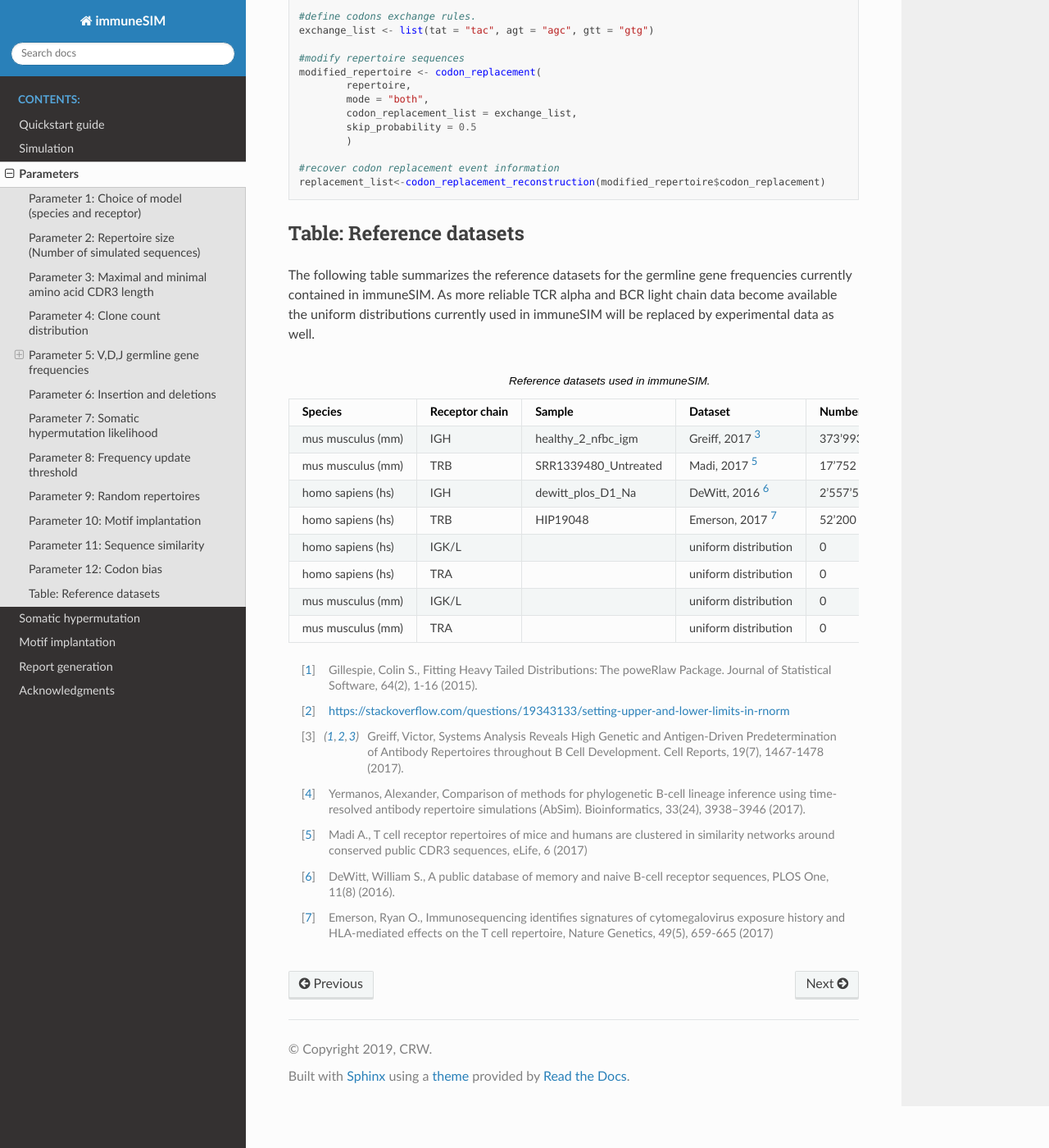
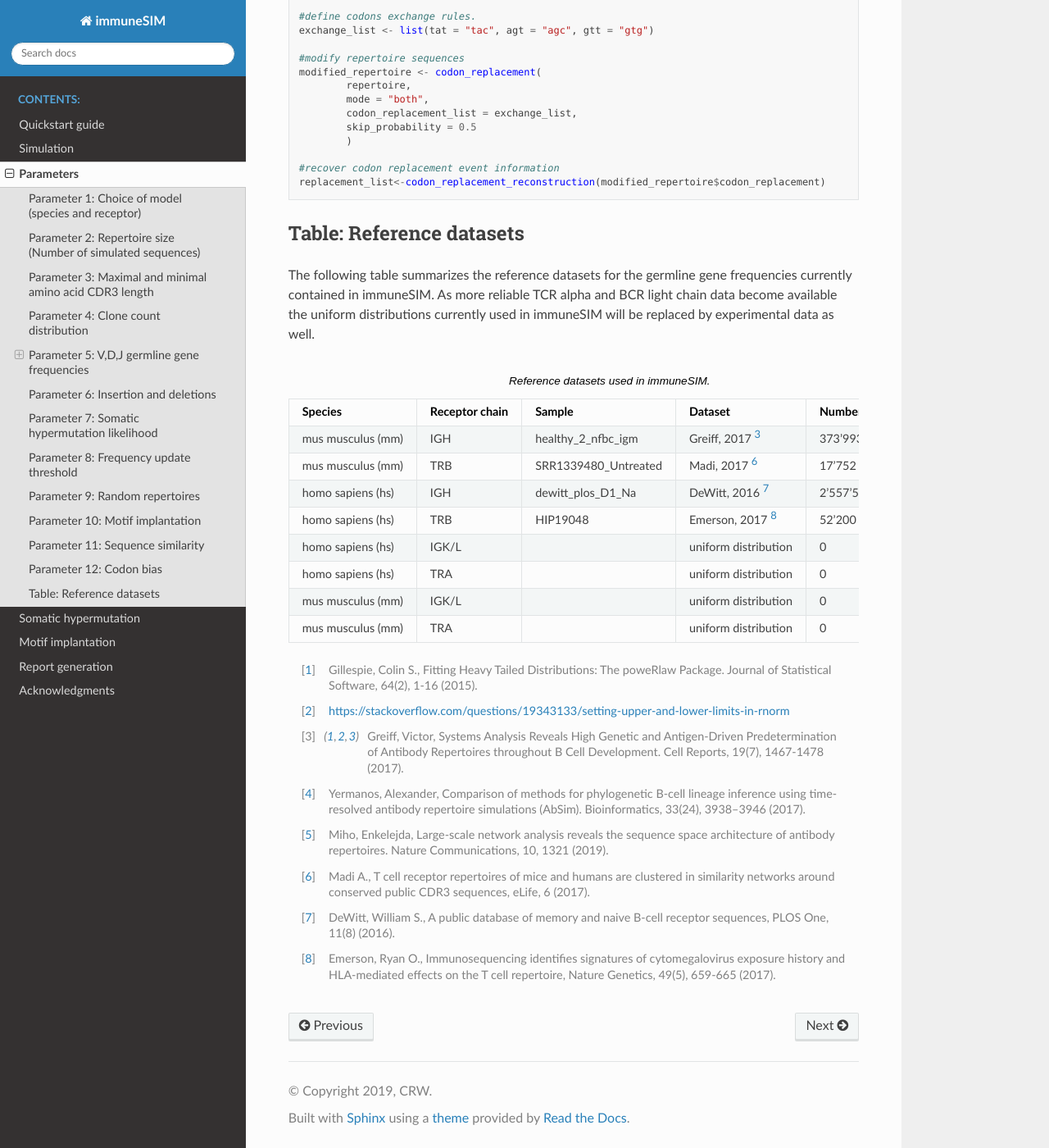
Before and after one commit to GreiffLab/immuneSIM, a Sphinx documentation site: the page built from docs/source/parameters.rst, in a window 1280 px wide and 1400 px high, scrolled down 5914 px. Shown: the whole window at 82% size. Built offline with Sphinx 7.4.7 and the Read the Docs theme 2.0.0, drawn with Linux system fonts in a browser that asks for light colours; formulas are drawn with MathJax 3; some of the changed text lies outside the part shown.

Commit message:
Update parameters.rst

```diff
--- a/docs/source/parameters.rst
+++ b/docs/source/parameters.rst
@@ -17,11 +17,13 @@
 *   :ref:`parameter_VDJ`
 *   :ref:`parameter_insdel`
 *   :ref:`parameter_shm`
+*   :ref:`parameter_freq`
+*   :ref:`parameter_random`
 *   :ref:`parameter_motif`
-*   :ref:`parameter_freq`
 *   :ref:`parameter_similarity`
 *   :ref:`parameter_codonbias`
-*   :ref:`parameter_random`
+
+
 
 
 
@@ -308,17 +310,17 @@
    * - mus musculus (mm)
      - TRB
      - SRR1339480_Untreated
-     - Madi, 2017 [5]_
+     - Madi, 2017 [6]_
      - 17'752
    * - homo sapiens (hs)
      - IGH
      - dewitt_plos_D1_Na
-     - DeWitt, 2016 [6]_
+     - DeWitt, 2016 [7]_
      - 2'557'564
    * - homo sapiens (hs)
      - TRB
      - HIP19048
-     - Emerson, 2017 [7]_
+     - Emerson, 2017 [8]_
      - 52'200
    * - homo sapiens (hs)
      - IGK/L
@@ -345,6 +347,7 @@
 .. [2] https://stackoverflow.com/questions/19343133/setting-upper-and-lower-limits-in-rnorm
 .. [3] Greiff, Victor, Systems Analysis Reveals High Genetic and Antigen-Driven Predetermination of Antibody Repertoires throughout B Cell Development. Cell Reports, 19(7), 1467-1478 (2017).
 .. [4] Yermanos, Alexander, Comparison of methods for phylogenetic B-cell lineage inference using time-resolved antibody repertoire simulations (AbSim). Bioinformatics, 33(24), 3938–3946 (2017).
-.. [5] Madi A., T cell receptor repertoires of mice and humans are clustered in similarity networks around conserved public CDR3 sequences, eLife, 6 (2017)
-.. [6] DeWitt, William S., A public database of memory and naive B-cell receptor sequences, PLOS One, 11(8) (2016).
-.. [7] Emerson, Ryan O., Immunosequencing identifies signatures of cytomegalovirus exposure history and HLA-mediated effects on the T cell repertoire, Nature Genetics, 49(5), 659-665 (2017)
+.. [5] Miho, Enkelejda, Large-scale network analysis reveals the sequence space architecture of antibody repertoires. Nature Communications, 10, 1321 (2019).
+.. [6] Madi A., T cell receptor repertoires of mice and humans are clustered in similarity networks around conserved public CDR3 sequences, eLife, 6 (2017).
+.. [7] DeWitt, William S., A public database of memory and naive B-cell receptor sequences, PLOS One, 11(8) (2016).
+.. [8] Emerson, Ryan O., Immunosequencing identifies signatures of cytomegalovirus exposure history and HLA-mediated effects on the T cell repertoire, Nature Genetics, 49(5), 659-665 (2017).
```
Also changed, not shown: other parts of docs/source/parameters.rst (+1 -1 lines).
